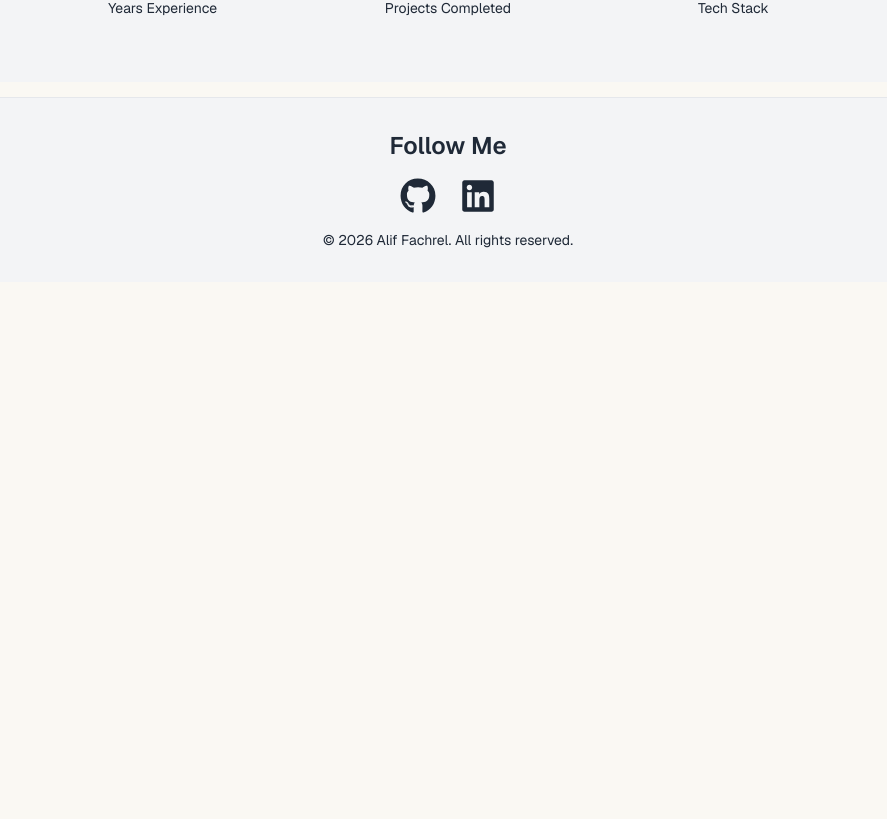
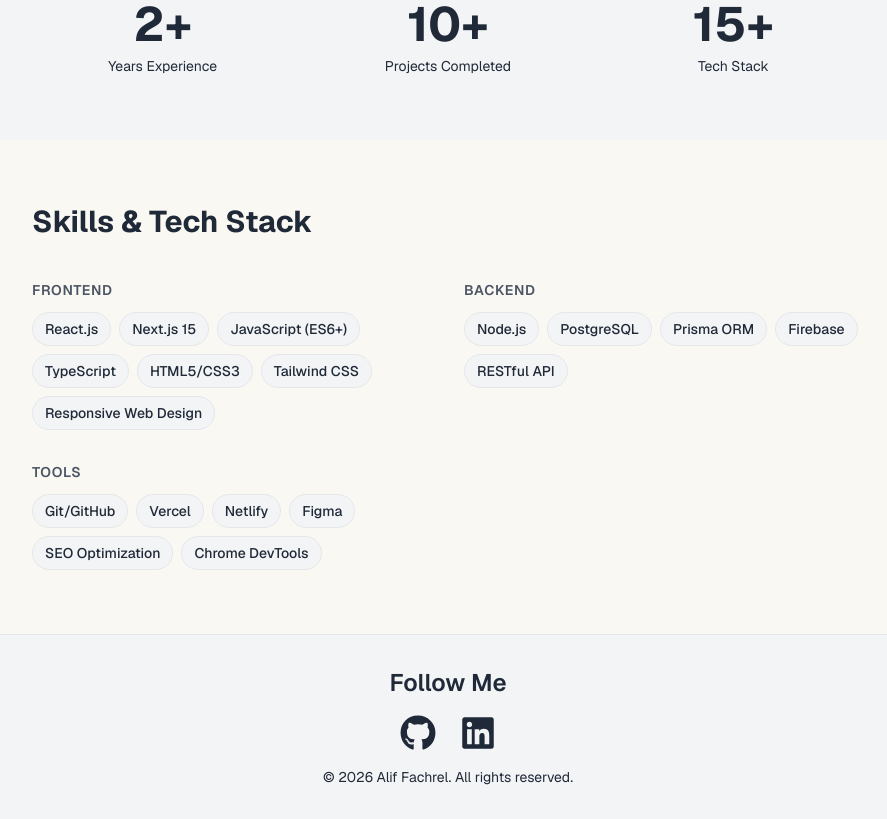
Before and after one commit to portgasalif/portofolio_Alfey, a Next.js app: page /about in a window 1280 px wide. Shown: the part 703-1522 px from the top of the page, without its empty margins (192-1079 px from the left). Before the commit the page ends 985 px from the top, so only its background shows below. Built offline with nearby package versions, Linux system fonts and the light colour scheme.

Commit message:
Enhance AboutPage with skills section and update personal info; improve project descriptions and add tech stack details

```diff
--- a/app/about/page.tsx
+++ b/app/about/page.tsx
@@ -1,4 +1,4 @@
-import { personalInfo, stats } from "@/data/aboutData";
+import { personalInfo, stats, skills } from "@/data/aboutData";
 import Image from "next/image";
 
 export default function AboutPage() {
@@ -41,6 +41,30 @@ export default function AboutPage() {
           </div>
         </div>
       </div>
+      <div className="custom-container py-16">
+        <h2 className="text-3xl font-bold text-(--color-text) mb-10">
+          Skills & Tech Stack
+        </h2>
+        <div className="grid grid-cols-1 sm:grid-cols-2 gap-8">
+          {skills.map((skill, index) => (
+            <div key={index}>
+              <h3 className="text-sm font-semibold uppercase tracking-wider text-(--color-text-secondary) mb-3">
+                {skill.category}
+              </h3>
+              <div className="flex flex-wrap gap-2">
+                {skill.items.map((item) => (
+                  <span
+                    key={item}
+                    className="px-3 py-1.5 bg-(--color-bg-secondary) border border-(--color-border) rounded-full text-sm text-(--color-text) font-medium"
+                  >
+                    {item}
+                  </span>
+                ))}
+              </div>
+            </div>
+          ))}
+        </div>
+      </div>
     </div>
   );
 }
--- a/app/contact/page.tsx
+++ b/app/contact/page.tsx
@@ -13,7 +13,7 @@ export default function ContactPage() {
           to new opportunities. Reach out and let&apos;s make something great!
         </p>
       </div>
-      <div className="max-w-3xl mx-auto grid grid-cols-1 md:grid-cols-2 gap-6 mb-12">
+      <div className="max-w-4xl mx-auto grid grid-cols-1 md:grid-cols-3 gap-6 mb-12">
         <a
           href="https://www.linkedin.com/in/alif-fachrel-anargya/"
           target="_blank"
--- a/app/page.tsx
+++ b/app/page.tsx
@@ -1,17 +1,36 @@
 import ProjectCard from "@/components/ProjectCard";
 import { projectsData } from "@/data/projectsData";
 import Image from "next/image";
+import Link from "next/link";
 export default function Home() {
   return (
     <>
       <section className="custom-container py-20 flex flex-col sm:flex-row items-center gap-8">
         <div className="w-full sm:w-1/2">
+          <p className="text-(--color-accent) font-semibold text-lg mb-2">
+            Frontend Developer
+          </p>
           <h1 className="text-4xl sm:text-5xl font-bold text-(--color-text) uppercase">
-            Hi, I`m Alif
+            Hi, I&apos;m Alif
           </h1>
-          <p className="text-lg text-(--color-text) mt-4 leading-relaxed">
-            Welcome to my portfolio website!
+          <p className="text-lg text-(--color-text-secondary) mt-4 leading-relaxed">
+            I build web apps that load fast, feel great on any device, and rank
+            high on Google.
           </p>
+          <div className="flex flex-wrap gap-4 mt-8">
+            <Link
+              href="/projects"
+              className="px-6 py-3 bg-(--color-accent) hover:bg-(--color-accent-hover) text-white font-semibold rounded-lg transition-colors"
+            >
+              View My Work
+            </Link>
+            <Link
+              href="/contact"
+              className="px-6 py-3 border-2 border-(--color-accent) text-(--color-accent) hover:bg-(--color-accent) hover:text-white font-semibold rounded-lg transition-colors"
+            >
+              Contact Me
+            </Link>
+          </div>
         </div>
         <div className="w-full sm:w-1/2">
           <Image
--- a/app/projects/[id]/page.tsx
+++ b/app/projects/[id]/page.tsx
@@ -1,6 +1,7 @@
 import { projectsData } from "@/data/projectsData";
 import Link from "next/link";
 import Image from "next/image";
+import { FaGithub } from "react-icons/fa";
 export default async function ProjectDetailPage({
   params,
 }: {
@@ -54,6 +55,34 @@ export default async function ProjectDetailPage({
           <p className="text-lg text-(--color-text-secondary) leading-relaxed mt-6">
             {selectedProject.description}
           </p>
+          {selectedProject.techStack && (
+            <div className="mt-8">
+              <h2 className="text-sm font-semibold uppercase tracking-wider text-(--color-text-secondary) mb-3">
+                Tech Stack
+              </h2>
+              <div className="flex flex-wrap gap-2">
+                {selectedProject.techStack.map((tech) => (
+                  <span
+                    key={tech}
+                    className="px-3 py-1.5 bg-(--color-bg-secondary) border border-(--color-border) rounded-full text-sm text-(--color-text) font-medium"
+                  >
+                    {tech}
+                  </span>
+                ))}
+              </div>
+            </div>
+          )}
+          {selectedProject.githubUrl && (
+            <a
+              href={selectedProject.githubUrl}
+              target="_blank"
+              rel="noopener noreferrer"
+              className="mt-6 inline-flex items-center gap-2 text-(--color-text-secondary) hover:text-(--color-text) transition-colors"
+            >
+              <FaGithub size={20} />
+              <span className="font-medium">View on GitHub</span>
+            </a>
+          )}
         </div>
       </div>
     </div>
--- a/data/aboutData.ts
+++ b/data/aboutData.ts
@@ -2,9 +2,9 @@ export const personalInfo = {
   name: "Alif Fachrel Anargya",
   title: "Frontend Developer",
   bio: [
-    "Hey, I'm Alif — a Frontend Developer specializing in React and Next.js.",
-    "I build web apps that load fast, feel great on any device, and rank high on Google. In production, I've optimized sites for performance-first delivery, built a live booking calendar that syncs with Google Calendar, and achieved top search rankings through technical SEO.",
-    "Currently open to freelance projects or collaborations. If you're working on something cool or just want to chat about web stuff, let's connect!",
+    "Hey, I'm Alif — a Web Developer specializing in React and Next.js, actively expanding into full-stack development with TypeScript and PostgreSQL.",
+    "In production, I built a wedding venue website that generates 60+ monthly organic visitors through mobile-first design, Google Calendar integration, and technical SEO — all as a solo developer from design to deployment. I also built a full-stack IT help desk system and a mobile-first POS app used by a real small business.",
+    "Currently open to full-time roles or freelance projects. If you're working on something cool or just want to chat about web stuff, let's connect!",
   ],
   email: "aliffachrel@gmail.com",
 };
@@ -14,3 +14,39 @@ export const stats = [
   { label: "Projects Completed", value: "10+" },
   { label: "Tech Stack", value: "15+" },
 ];
+
+export const skills = [
+  {
+    category: "Frontend",
+    items: [
+      "React.js",
+      "Next.js 15",
+      "JavaScript (ES6+)",
+      "TypeScript",
+      "HTML5/CSS3",
+      "Tailwind CSS",
+      "Responsive Web Design",
+    ],
+  },
+  {
+    category: "Backend",
+    items: [
+      "Node.js",
+      "PostgreSQL",
+      "Prisma ORM",
+      "Firebase",
+      "RESTful API",
+    ],
+  },
+  {
+    category: "Tools",
+    items: [
+      "Git/GitHub",
+      "Vercel",
+      "Netlify",
+      "Figma",
+      "SEO Optimization",
+      "Chrome DevTools",
+    ],
+  },
+];
--- a/data/projectsData.ts
+++ b/data/projectsData.ts
@@ -2,28 +2,33 @@ export const projectsData = [
   {
     id: 1,
     title: "NextDesk - IT Help Desk System",
-    category: "Website",
+    category: "Full-Stack App",
     description:
-      " Help desk ticketing system with role-based access control, ticket management (pending/in-progress/completed), and admin dashboard with real-time stats",
+      "Full-stack IT help desk solving ticket management chaos for growing teams — supports employee request tracking from submission to resolution with role-based access (Admin/Employee) and automated status workflows.",
     image: "/images/nextdesk.png",
     liveUrl: "https://next-desk-system.netlify.app/",
+    githubUrl: "https://github.com/portgasalif/nextdesk",
+    techStack: ["Next.js 15", "TypeScript", "PostgreSQL", "Prisma ORM", "Tailwind CSS"],
   },
   {
     id: 2,
     title: "Warung Nida",
     category: "Web App",
     description:
-      "Mobile-first Point of Sale system with inventory management, real-time stock tracking, transaction processing, and sales history",
+      "Mobile-first POS system digitizing traditional warung operations — replaces pen-and-paper tracking with real-time stock management and automated transaction logging, designed for small business owners on budget Android devices.",
     image: "/images/warung-nida.png",
     liveUrl: "https://warungnida.netlify.app/",
+    githubUrl: "https://github.com/portgasalif/warung-nida",
+    techStack: ["React.js", "Firebase", "CSS Modules", "React Router"],
   },
   {
     id: 3,
     title: "Graha Trisila",
-    category: "Website",
+    category: "Production Website",
     description:
-      "Client production website with Google Calendar integration for venue booking, optimized for performance and search rankings",
+      "Client production website generating 60+ monthly organic visitors through mobile-first design, Google Calendar integration for real-time venue availability, and technical SEO (structured data, Open Graph, mobile-first indexing).",
     image: "/images/trisila.png",
     liveUrl: "https://grahatrisila.com/",
+    techStack: ["Next.js", "Tailwind CSS", "Google Calendar API", "SEO"],
   },
 ];
```
